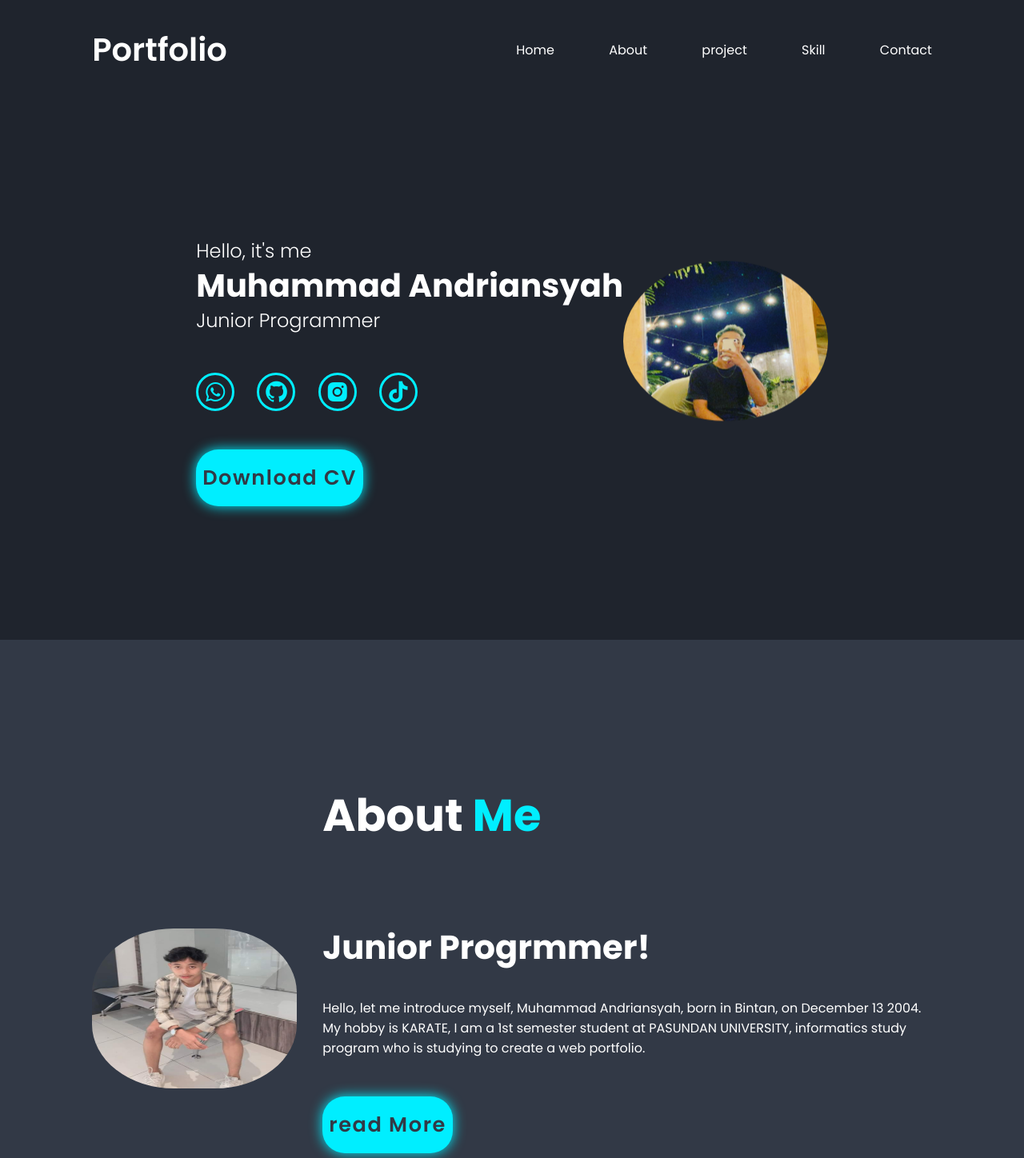
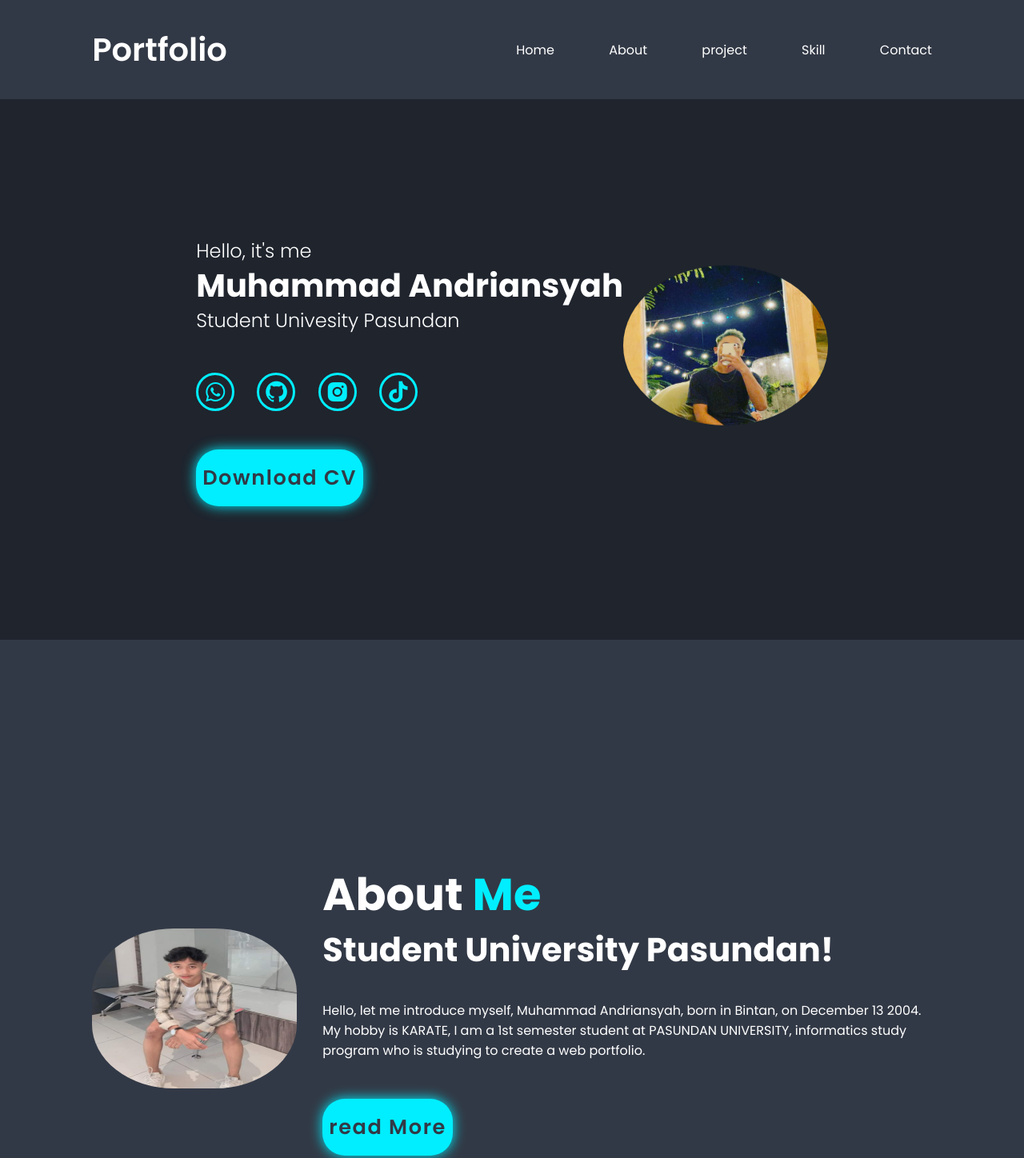
Before and after one commit to muhammadandriansyah/itw2023_project1_233040010, a plain HTML site: page index.html in a window 1280 px wide. Shown: the top 1448 px of the page at 80% size. Drawn offline with nearby package versions, Linux system fonts and the light colour scheme.

Commit message:
first commit

```diff
--- a/index.html
+++ b/index.html
@@ -13,9 +13,6 @@
 
     <!-- costom css -->
     <link rel="stylesheet" href="style.css">
-
-    <!-- aos -->
-    <link href="https://unpkg.com/aos@2.3.1/dist/aos.css" rel="stylesheet">
 </head>
 
 
@@ -40,7 +37,7 @@
         <div class="home-content">
             <h3 data-aos="fade-up"data-aos="fade-up">Hello, it's me</h3>
             <h1 data-aos="fade-down">Muhammad Andriansyah</h1>
-            <h3 data-aos="fade-left">Junior Programmer</h3>
+            <h3 data-aos="fade-left">Student Univesity Pasundan</h3>
             <div class="social-media">
                 <a href="https://wa.me/6282289052019" data-aos="fade-up"="#"><i class='bx bxl-whatsapp'></i></a>
                 <a href="https://github.com/muhammadandriansyah" data-aos="fade-down"="#"><i class='bx bxl-github' ></i></a>
@@ -64,7 +61,7 @@
 
         <div class="about-content">
             <h2 data-aos="fade-down"class="heading">About <span>Me</span></h2>
-            <h3 data-aos="fade-left">Junior Progrmmer!</h3>
+            <h3 data-aos="fade-left">Student University Pasundan!</h3>
             <p data-aos="fade-right"> Hello, let me introduce myself, Muhammad Andriansyah, born in Bintan, on December 13 2004. My hobby is KARATE, I am a 1st semester student at PASUNDAN UNIVERSITY, informatics study program who is studying to create a web portfolio. </p>
             <a href="#" class="btn">read More</a>
         </div>
--- a/style.css
+++ b/style.css
@@ -47,19 +47,6 @@ section {
 
 .header.sticky {
     border-bottom: .1rem solid rgba(0, 0, 0, .2);
-}
-
-.header {
-    position: fixed;
-    top: 0;
-    left: 0;
-    width: 100%;
-    padding: 2rem 9%;
-    background: var(--bg-color);
-    display: flex;
-    justify-content: space-between;
-    align-items: center;
-    z-index: 100;
 }
 
 .logo {
@@ -198,7 +185,7 @@ box-shadow: none;
 
 .about-content h2 {
     text-align: left;
-    line-height: 1.2;
+    line-height: 1.3;
 }
 
 .about-content h3 {
@@ -216,7 +203,7 @@ box-shadow: none;
 
 
 .services-container {
-    display: flex;
+    display: grid;
     justify-content: center;
     align-items: center;
     flex-wrap: wrap;
@@ -249,7 +236,7 @@ box-shadow: none;
 }
 
 img {
-    width: 200px;
+    width: 100px;
     height: 200px;
 }
 
```
